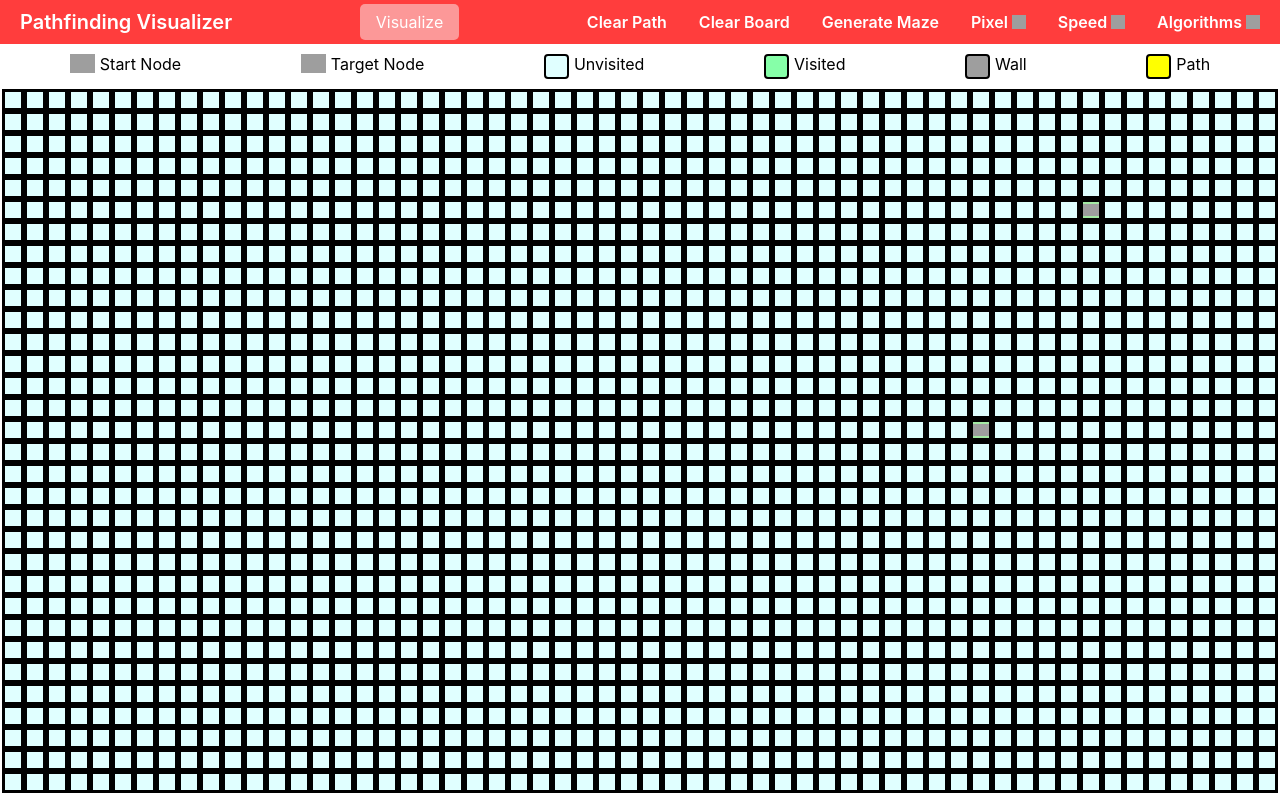
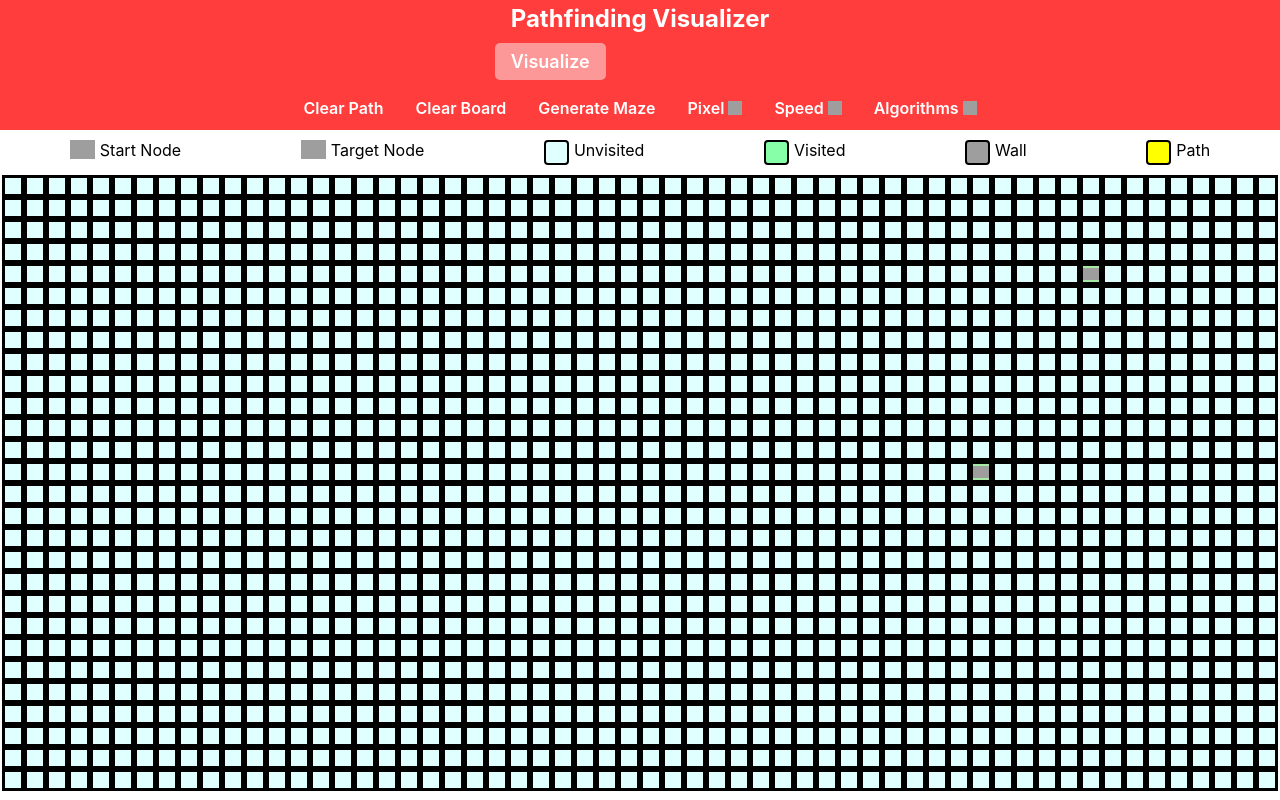
Before and after one commit to RohanKrMahato/GraphAlgorithmsVisualizer, a React (Create React App) app: page / in a window 1280 px wide. Built offline with nearby package versions, Linux system fonts and the light colour scheme; grey boxes are pictures that could not be loaded.

Commit message:
19 may 2024

```diff
--- a/src/components/navbar/Navbar.css
+++ b/src/components/navbar/Navbar.css
@@ -2,26 +2,33 @@ nav{
     padding:4px;
     display: flex;
     align-items:center;
+    flex-direction: column;
     justify-content: space-between;
     background-color: var(--clr-navy);
 }
+
 .logo{
     padding:0 16px;
     color:white;
-    font-size:20px;
-    font-weight:600;
+    font-size:x-large;
+    font-weight:bolder;
 }
 .btn{
     background-color: var(--primary-clr);
     color:white;
+    margin-top: 10px;
     padding: 8px 16px;
     border-radius:5px;
     cursor:pointer;
     justify-self:start;
+    text-align: center;
+    font-size:large;
+    font-weight:600;
 }
 .nav-menu{
     display:flex;
     align-items:center;
+    margin-top: 10px;
 }
 .drop-box{
     position:relative;
@@ -68,20 +75,6 @@ border-radius:4px;
     background-color:var(--primary-clr);
 }
 
-/* @media screen and (max-width: 1000px) {
-    nav{
-        display:grid;
-        grid-template-columns: 1fr 1fr 1fr;
-        grid-row-gap:4px;
-    }
-    .nav-menu{
-        grid-column:1/-1;
-        width:max-content;
-    }
-} */
-
-
-
 .caret{
     display:block;
     aspect-ratio:1;
--- a/src/components/navbar/Navbar.js
+++ b/src/components/navbar/Navbar.js
@@ -114,8 +114,11 @@ document.addEventListener('click', (e) => {
     return (
         <>
             <nav>
+                <div className='logobtnalign'>
                 <a href='./index.html' className='logo'>Pathfinding Visualizer</a>
                 <div className='btn' id='visualize'>Visualize</div>
+                </div>
+
                 <div>
                 <ul className='nav-menu'>
                     <li><a href='#'>Clear Path</a></li>
```
